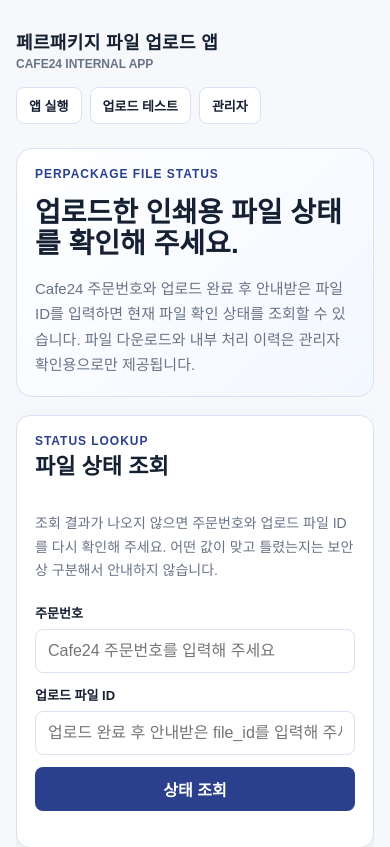
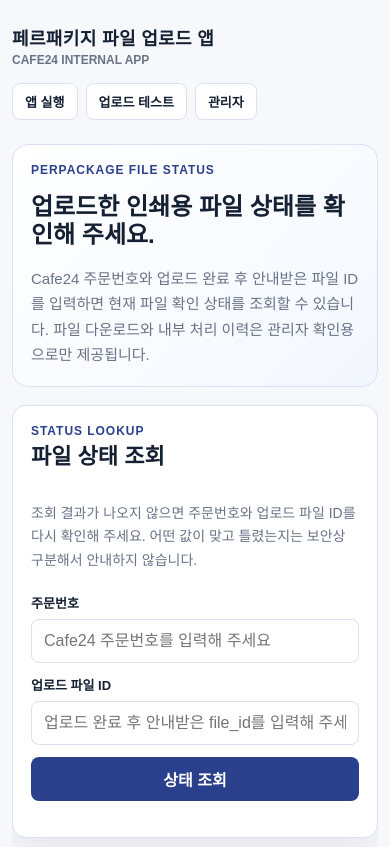
Before and after one commit to xo733169-alt/perpackage-cafe24-file-upload-app, a Next.js app: page /file-status in a window 390 px wide. Shown: the top 847 px of the page. Built offline with nearby package versions, Linux system fonts and the light colour scheme.

Commit message:
fix: tighten file status mobile shell

```diff
--- a/src/app/globals.css
+++ b/src/app/globals.css
@@ -642,6 +642,16 @@ th {
 }
 
 @media (max-width: 760px) {
+  html,
+  body {
+    overflow-x: hidden;
+  }
+
+  .app-shell {
+    width: 100%;
+    padding: 24px 12px 48px;
+  }
+
   .topbar,
   .grid-2,
   .grid-3,
@@ -666,4 +676,13 @@ th {
   .file-status-submit {
     width: 100%;
   }
+
+  .file-status-page {
+    max-width: 100%;
+  }
+
+  .file-status-page h1 {
+    font-size: 24px;
+    line-height: 1.18;
+  }
 }
```
